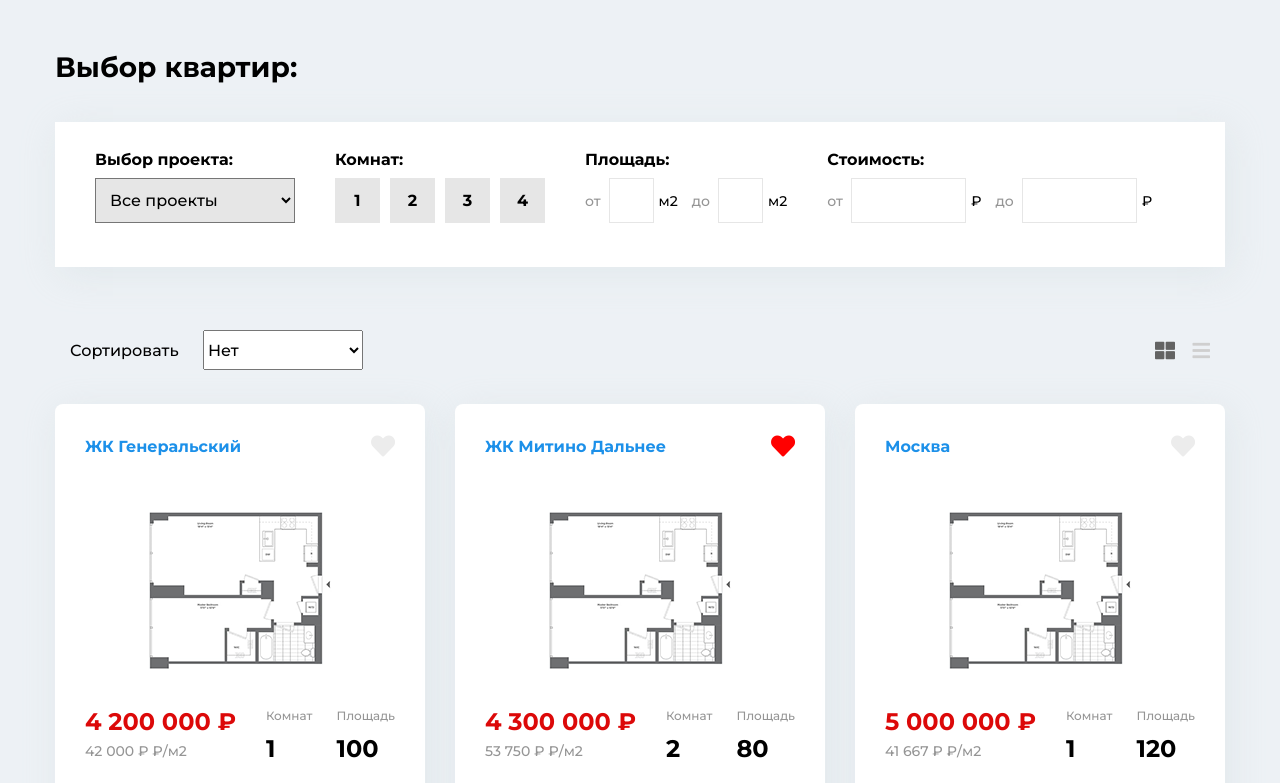
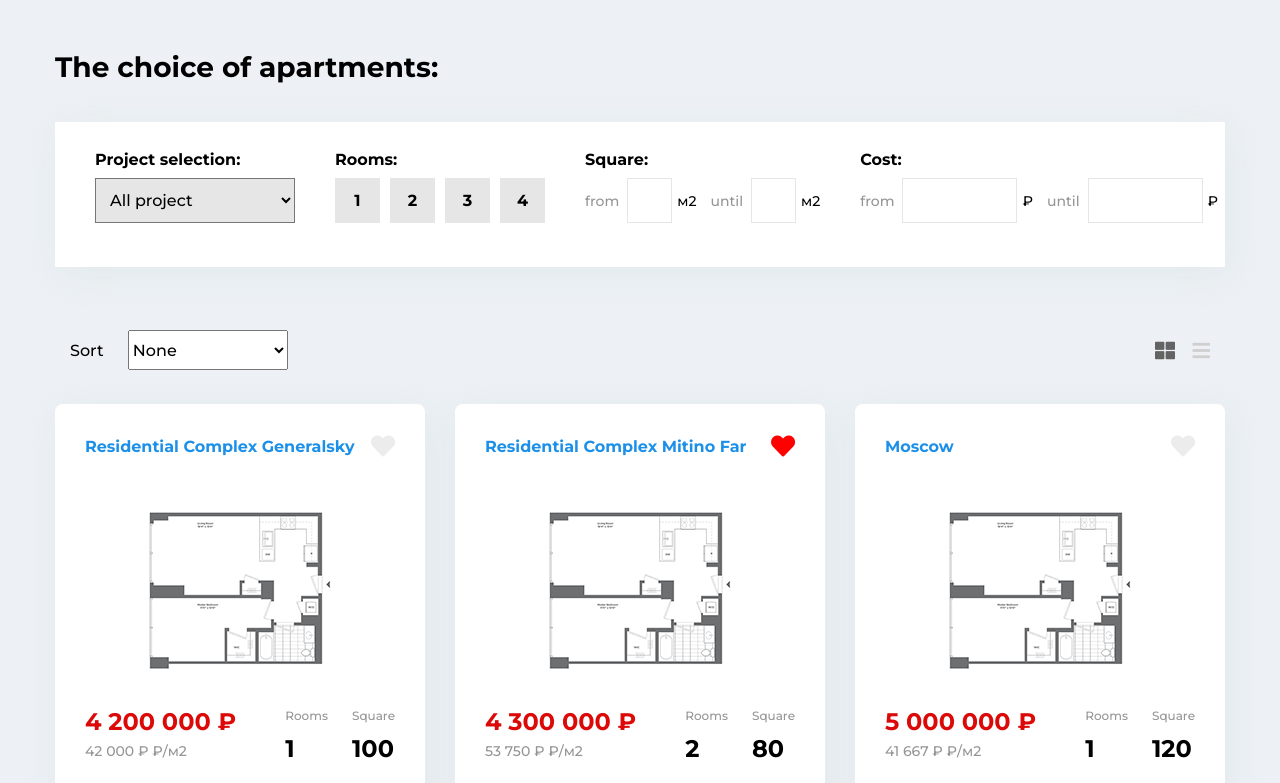
Before and after one commit to BondarEvgen/E-shop, a plain HTML site: page index.html in a window 1280 px wide. Shown: the part 237-1020 px from the top of the page. Drawn offline with nearby package versions, Linux system fonts and the light colour scheme.

Commit message:
English translation

```diff
--- a/index.html
+++ b/index.html
@@ -3,7 +3,7 @@
 
 <head>
 	<meta charset="UTF-8">
-	<title>Главная - магазин "Квадратный метр"</title>
+	<title>Main - shop "SQUARE METER"</title>
 	<link rel="stylesheet" href="libs/bootstrap/css/bootstrap.min.css">
 	<link rel="stylesheet" href="css/main.css">
 	<link rel="stylesheet" href="https://cdnjs.cloudflare.com/ajax/libs/font-awesome/5.8.2/css/all.min.css">
@@ -17,32 +17,32 @@
 
 	<div class="top-panel">
 		<div class="top-panel__container">
-			<div class="top-panel__title">интернет магазин недвижимости</div>
+			<div class="top-panel__title">real estate online store</div>
 			<div class="top-panel__phone"><a href="tel:+8800557755">8 (800) 55-77-55</a></div>
 		</div>
 	</div>
 
 	<div class="logo-wrapper">
 		<div class="logo">
-			<div class="logo__title">КВАДРАТНЫЙ МЕТР</div>
-			<div class="logo__subtitle">купить квартиру в один клик</div>
+			<div class="logo__title">SQUARE METER</div>
+			<div class="logo__subtitle">buy an apartment in one click</div>
 		</div>
 	</div>
 
 	<div class="container p-0">
-		<div class="heading-1">Выбор квартир:</div>
+		<div class="heading-1">The choice of apartments:</div>
 		<div class="filter">
 			<div class="filter__col">
-				<div class="filter__label">Выбор проекта:</div>
+				<div class="filter__label">Project selection:</div>
 				<select name="" id="" class="filter__dropdown" data-filter-label>
-					<option value="">Все проекты</option>
-					<option value="generalskij">ЖК Генеральский</option>
-					<option value="petrovskij">ЖК Петровский</option>
-					<option value="centralnij">ЖК Центральный</option>
+					<option value="">all projects</option>
+					<option value="generalskij">Residential Complex Generalsky</option>
+					<option value="petrovskij">Residential Complex Petrovsky</option>
+					<option value="centralnij">Residential Complex Central</option>
 				</select>
 			</div>
 			<div class="filter__col rooms">
-				<div class="filter__label">Комнат:</div>
+				<div class="filter__label">Rooms:</div>
 				<div class="rooms__wrapper" data-filter-rooms >
 					<input number = "1" type="checkbox" id="rooms_1" class="rooms__checkbox"><label for="rooms_1"
 						class="rooms__btn" number = "1">1</label>
@@ -55,30 +55,30 @@
 				</div>
 			</div>
 			<div class="filter__col">
-				<div class="filter__label">Площадь:</div>
+				<div class="filter__label">Square:</div>
 				<div class="range__wrapper">
 					<div class="range">
-						<label for="" class="range__label">от</label>
+						<label for="" class="range__label">from</label>
 						<input type="number" class="range__input" data-filter-square-min>
 						<div class="range__value">м2</div>
 					</div>
 					<div class="range">
-						<label for="" class="range__label">до</label>
+						<label for="" class="range__label">until</label>
 						<input type="number" class="range__input" data-filter-square-max>
 						<div class="range__value">м2</div>
 					</div>
 				</div>
 			</div>
 			<div class="filter__col">
-				<div class="filter__label">Стоимость:</div>
+				<div class="filter__label">Cost:</div>
 				<div class="range__wrapper">
 					<div class="range">
-						<label for="" class="range__label">от</label>
+						<label for="" class="range__label">from</label>
 						<input type="number" class="range__input range__input--price" data-filter-price-min>
 						<div class="range__value">₽</div>
 					</div>
 					<div class="range">
-						<label for="" class="range__label">до</label>
+						<label for="" class="range__label">until</label>
 						<input type="number" class="range__input range__input--price" data-filter-price-max>
 						<div class="range__value">₽</div>
 					</div>
@@ -86,8 +86,8 @@
 			</div>
 		</div>
 		<div class="filter__buttons" data-show-if-filter>
-			<button class="filter__show">Найдено <span data-filtered-number>много</span> квартир</button>
-			<button class="filter__reset" data-filter-reset>Сбросить фильтр</button>
+			<button class="filter__show">Found <span data-filtered-number>a lot of</span> apartments</button>
+			<button class="filter__reset" data-filter-reset>Reset filter</button>
 		</div>
 	</div>
 
@@ -97,13 +97,13 @@
 			<!-- view-options -->
 			<div class="view-options">
 				<div class="view-options__sort">
-					<label for="sort-cards-by" class="view-options__label">Сортировать</label>
+					<label for="sort-cards-by" class="view-options__label">Sort</label>
 					<select id="sort-cards-by" name="" id="" class="view-options__select" data-sort>
-						<option value="">Нет</option>
-						<option value="priceToUp">по цене ↑</option>
-						<option value="priceToDown">по цене ↓</option>
-						<option value="squareToUp">по площади ↑</option>
-						<option value="squareToDown">по площади ↓</option>
+						<option value="">None</option>
+						<option value="priceToUp">by price ↑</option>
+						<option value="priceToDown">by price ↓</option>
+						<option value="squareToUp">by square ↑</option>
+						<option value="squareToDown">by square ↓</option>
 					</select>
 				</div>
 				<div class="view-options__type">
@@ -129,21 +129,21 @@
 
 	<!-- pagination -->
 	<div class="pagination" data-pagination>
-		<a href="#" class="pagination__link" data-pagination-previos>Предыдущая</a>
+		<a href="#" class="pagination__link" data-pagination-previos>Previous</a>
 		<a href="#" class="pagination__page">1</a>
 		<a href="#" class="pagination__page">2</a>
 		<a href="#" class="pagination__page">3</a>
 		<a href="#" class="pagination__page">4</a>
 		<!-- <span href="#" class="pagination__dots">...</span> -->
-		<a href="#" class="pagination__link" data-pagination-next>Следующая</a>
+		<a href="#" class="pagination__link" data-pagination-next>Next</a>
 	</div>
 	<!-- // pagination -->
 
 	<div class="footer">
 		<div class="contaier">
-			<p>Учебный проект школы <a href="https://webcademy.ru/">WebCademy</a> с курса <a
-					href="https://webcademy.ru/jscourse/">JavaScript разработка</a>. Проект выполнил <a href="#">Евгений
-					Бондарь</a>.</p>
+			<p>Training project <a href="https://webcademy.ru/">WebCademy</a> from curs <a
+					href="https://webcademy.ru/jscourse/">JavaScript developer</a>. Project completed <a href="#">Evgeny
+					Bondar</a>.</p>
 		</div>
 	</div>
 
--- a/js/View.js
+++ b/js/View.js
@@ -119,7 +119,7 @@
         const selectElement = document.createElement('select')
         const optionDefaultElement = document.createElement('option')
             optionDefaultElement.setAttribute('value', '')
-            optionDefaultElement.textContent = 'Все проекты'
+            optionDefaultElement.textContent = 'All project'
             selectElement.append(optionDefaultElement)
 
         // Делаем проверку на уникальность
@@ -146,7 +146,7 @@
             </div>
         </div>
         <div class="card__img">
-            <img src="img/flat-plan.png" alt="План квартиры">
+            <img src="img/flat-plan.png" alt="Apartment plan">
         </div>
         <div class="card__desc">
             <div class="card__price">
@@ -157,11 +157,11 @@
             <!-- card__params params -->
             <div class="card__params params">
                 <div class="params__item">
-                    <div class="params__definition">Комнат</div>
+                    <div class="params__definition">Rooms</div>
                     <div class="params__value">%ROOMS%</div>
                 </div>
                 <div class="params__item">
-                    <div class="params__definition">Площадь</div>
+                    <div class="params__definition">Square</div>
                     <div class="params__value">%SQUARE%</div>
                 </div>
             </div>
@@ -170,7 +170,7 @@
         </div>
         <div class="card__footer">
             <div class="card__art">ГЕН-112.4.2-56</div>
-            <div class="card__floor">Этаж %FLOOR% из %All-FLOOR%</div>
+            <div class="card__floor">Floor %FLOOR% from %All-FLOOR%</div>
         </div>
     </div>
     <!-- // card -->`
@@ -179,25 +179,25 @@
 
     <div class="panels-filter">
         <div class="panels-filter__element" style="width: 120px;">
-            <div class="panels-filter__name">Артикул</div>
+            <div class="panels-filter__name">vendor code</div>
         </div>
         <div class="panels-filter__element" style="width: 160px;">
-            <div class="panels-filter__name">ЖК</div>
+            <div class="panels-filter__name">Residential Complex</div>
 
         </div>
         <div class="panels-filter__element" style="width: 70px;">
-            <div class="panels-filter__name">Корпус</div>
+            <div class="panels-filter__name">Part</div>
 
         </div>
         <div class="panels-filter__element" style="width: 70px;">
-            <div class="panels-filter__name">Этаж</div>
+            <div class="panels-filter__name">Floor</div>
 
         </div>
         <div class="panels-filter__element" style="width: 70px;">
-            <div class="panels-filter__name">Комнат</div>
+            <div class="panels-filter__name">Rooms</div>
         </div>
         <div class="panels-filter__element" style="width: 80px;">
-            <div class="panels-filter__name">Площадь</div>
+            <div class="panels-filter__name">Square</div>
 
         </div>
         <div class="panels-filter__element" style="width: 100px;">
@@ -205,13 +205,13 @@
 
         </div>
         <div class="panels-filter__element" style="width: 100px;">
-            <div class="panels-filter__name">Стоимость</div>
+            <div class="panels-filter__name">Cost</div>
         </div>
         <div class="panels-filter__element" style="width: 120px;">
-            <div class="panels-filter__name">Продавец</div>
+            <div class="panels-filter__name">Vendedor</div>
         </div>
         <div class="panels-filter__element" style="width: 100px;">
-            <div class="panels-filter__name">Избранное</div>
+            <div class="panels-filter__name">Favorite</div>
         </div>`
 
     const listCard = `
@@ -227,7 +227,7 @@
         <div class="panel__sq">%LIST-SQUARE% м2</div>
         <div class="panel__price-per-m">%LIST-PRICE-POR-SQUARE%</div>
         <div class="panel__price">%LIST-PRICE%</div>
-        <div class="panel__seller">Застройщик</div>
+        <div class="panel__seller">Developer</div>
         <div class="panel__favourite">
             <button class="panel__favourite-btn" >
                 <i class="fas fa-heart %LIST-LIKE_CLASS%" data-like-list></i>
--- a/json/database.json
+++ b/json/database.json
@@ -1,6 +1,6 @@
 [{
         "id": 1,
-        "label": "ЖК Генеральский",
+        "label": "Residential Complex Generalsky",
         "rooms": 1,
         "price": 4200000,
         "like": false,
@@ -14,7 +14,7 @@
     },
     {
         "id": 2,
-        "label": "ЖК Митино Дальнее",
+        "label": "Residential Complex Mitino Far",
         "rooms": 2,
         "price": 4300000,
         "like": true,
@@ -27,7 +27,7 @@
     },
     {
         "id": 3,
-        "label": "Москва",
+        "label": "Moscow",
         "rooms": 1,
         "price": 5000000,
         "like": false,
@@ -40,7 +40,7 @@
     },
     {
         "id": 4,
-        "label": "Киров",
+        "label": "Kirov",
         "rooms": 2,
         "price": 3150000,
         "like": true,
@@ -53,7 +53,7 @@
     },
     {
         "id": 5,
-        "label": "Киров",
+        "label": "Kirov",
         "rooms": 3,
         "price": 1100000,
         "like": false,
@@ -66,7 +66,7 @@
     },
     {
         "id": 6,
-        "label": "ЖК Генеральский",
+        "label": "Residential Complex Generalsky",
         "rooms": 1,
         "price": 4200000,
         "like": false,
@@ -80,7 +80,7 @@
     },
     {
         "id": 7,
-        "label": "ЖК Митино Дальнее",
+        "label": "Residential Complex Mitino Far",
         "rooms": 2,
         "price": 4300000,
         "like": true,
@@ -93,7 +93,7 @@
     },
     {
         "id": 8,
-        "label": "Москва",
+        "label": "Moscow",
         "rooms": 1,
         "price": 5000000,
         "like": false,
@@ -106,7 +106,7 @@
     },
     {
         "id": 9,
-        "label": "Киров",
+        "label": "Kirov",
         "rooms": 2,
         "price": 3150000,
         "like": true,
@@ -119,7 +119,7 @@
     },
     {
         "id": 10,
-        "label": "Киров",
+        "label": "Kirov",
         "rooms": 3,
         "price": 1100000,
         "like": false,
```
Also changed, not shown: elementCard.html (+18 -18 lines).
